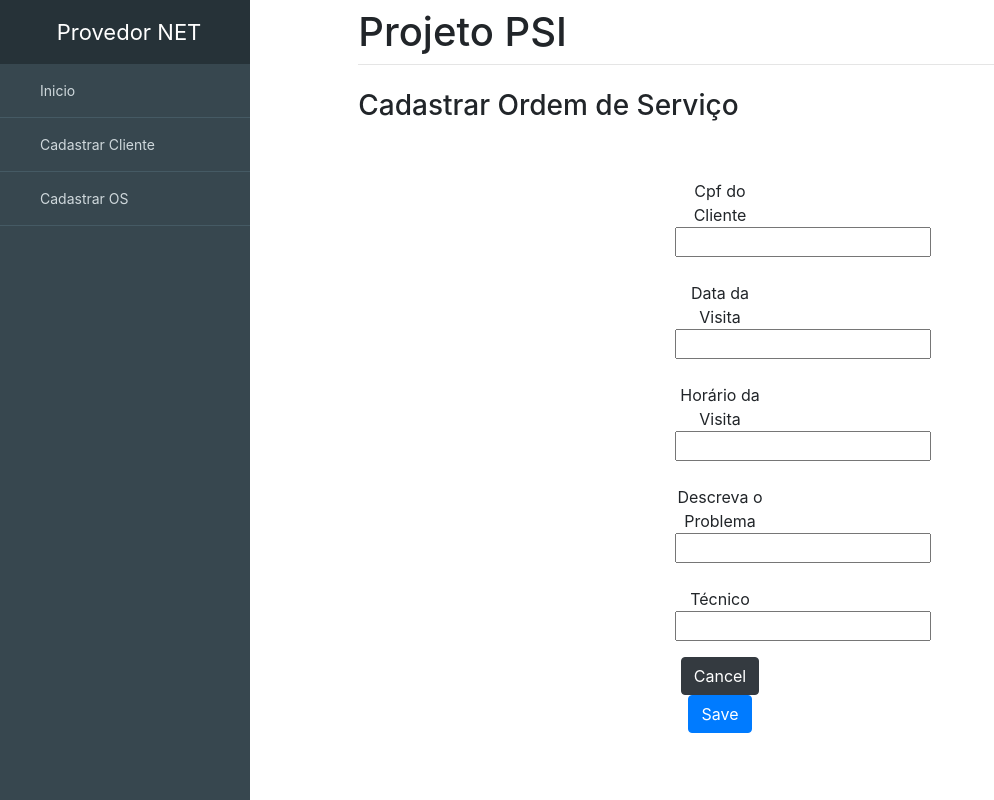
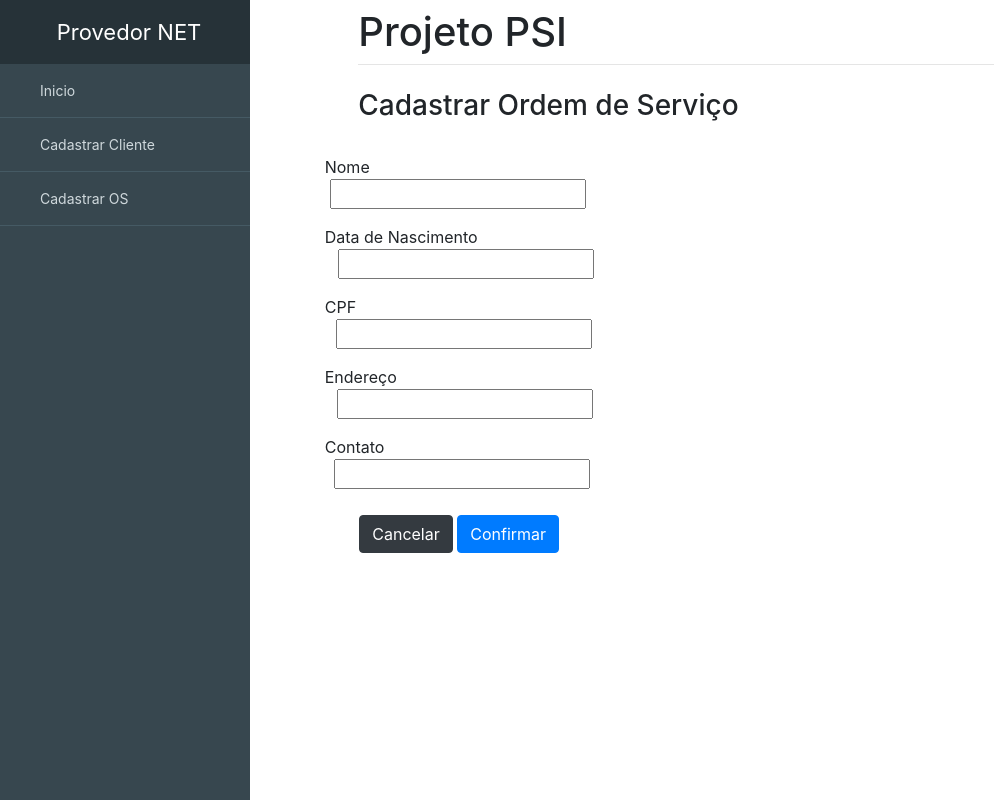
Before and after one commit to SamuelXimenes27/crud_isp_psi, a Django app: page /formOS/ in a window 1280 px wide. Shown: the whole page, without its empty margins (0-994 px from the left). Run offline with Django 3.2, Linux system fonts and the light colour scheme; some libraries are stand-ins or nearby versions.

Commit message:
Fixed style on forms

```diff
--- a/app/formsT.py
+++ /dev/null
@@ -1,4 +0,0 @@
-from django import forms
-
-class CreateListForm(forms.Form):
-	name = forms.CharField(label="Name ", max_length=300)
--- a/app/models.py
+++ b/app/models.py
@@ -2,7 +2,6 @@ from django.db import models
 
 
 class Animals(models.Model):
-
     nome = models.CharField(max_length=50, null=False, blank=False)
     birthDate = models.CharField(max_length=50, null=False, blank=False)
     cpf = models.CharField(max_length=50, null=False, blank=False)
--- a/app/templates/main/formOS.html
+++ b/app/templates/main/formOS.html
@@ -4,20 +4,82 @@ Cadastrar Ordem de Serviço
 {% endblock %}
 
 {% block content %}
+
+<style>
+    .form-row {
+        width: 200px;
+        margin: 20px;
+    }
+
+    .formu {
+        width: 600px;
+        height: 200px;
+        display: flex;
+        margin-left: -350px;
+    }
+
+    .inputs {
+        display: flex;
+    }
+
+    .inputs #name {
+        margin-left: -40px;
+    }
+
+    .inputs #date {
+        margin-left: -140px;
+    }
+
+    .inputs #cpf {
+        margin-left: -20px;
+    }
+
+    .inputs #address {
+        margin-left: -60px;
+    }
+
+    .inputs #contact {
+        margin-left: -50px;
+    }
+
+    .buttons {
+        margin-top: 10px;
+    }
+</style>
+
 <h3>Cadastrar Ordem de Serviço</h3>
 <br>
 <div class="col-2 m-auto pt-6 pb-2 text-center">
-    <form name="formOS" id="formOS" action="{% if database %}/updateOS/{{database.id}}/{%else%}/createOS/{% endif %}"
-        method="post">
-        {% csrf_token %}
-        <div class="form-group mt-4">Cpf do Cliente {{formOS.cpf_client}}</div>
-        <div class="form-group mt-4">Data da Visita {{formOS.visit_date}}</div>
-        <div class="form-group mt-4">Horário da Visita {{formOS.visit_hour}}</div>
-        <div class="form-group mt-4">Descreva o Problema {{formOS.visit_reason}}</div>
-        <div class="form-group mt-4">Técnico {{formOS.technician_name}}</div>
-        <a href="/" class="btn btn-dark">Cancel</a>
+    <div class="formu">
+        <form name="formOS" id="formOS"
+            action="{% if database %}/updateOS/{{database.id}}/{%else%}/createOS/{% endif %}" method="post">
+            {% csrf_token %}
+            <div class="inputs">
+                <p>Nome</p>
+                <div id="name" class="form-group mt-4">{{formOS.cpf_client}}</div>
+            </div>
+            <div class="inputs">
+                <p>Data de Nascimento</p>
+                <div id="date" class="form-group mt-4"> {{formOS.visit_date}}</div>
+            </div>
+            <div class="inputs">
+                <p>CPF</p>
+                <div id="cpf" class="form-group mt-4"> {{formOS.visit_hour}}</div>
+            </div>
+            <div class="inputs">
+                <p>Endereço</p>
+                <div id="address" class="form-group mt-4"> {{formOS.visit_reason}}</div>
+            </div>
+            <div class="inputs">
+                <p>Contato</p>
+                <div id="contact" class="form-group mt-4"> {{formOS.technician_name}}</div>
+            </div>
+            <div class="buttons">
+                <a href="/" id="cancel" class="btn btn-dark">Cancelar</a>
 
-        <input type="submit" class="btn btn-primary" value="Save">
-    </form>
+                <input type="submit" id="save" class="btn btn-primary" value="Confirmar">
+            </div>
+        </form>
+    </div>
 </div>
 {% endblock %}
--- a/app/views.py
+++ b/app/views.py
@@ -2,7 +2,6 @@ from datetime import timezone
 from django.http import HttpResponseRedirect
 from django.shortcuts import render, redirect
 from app.forms import AnimalsForm, ServiceOrdersForm
-from app.formsT import CreateListForm
 from app.models import Animals, ServiceOrders
 from django.core.paginator import Paginator
 
```
Also changed, not shown: app/forms.py (+5 -2 lines), app/templates/main/form.html (+73 -11 lines), crud_project/settings.py (+7 -5 lines).
